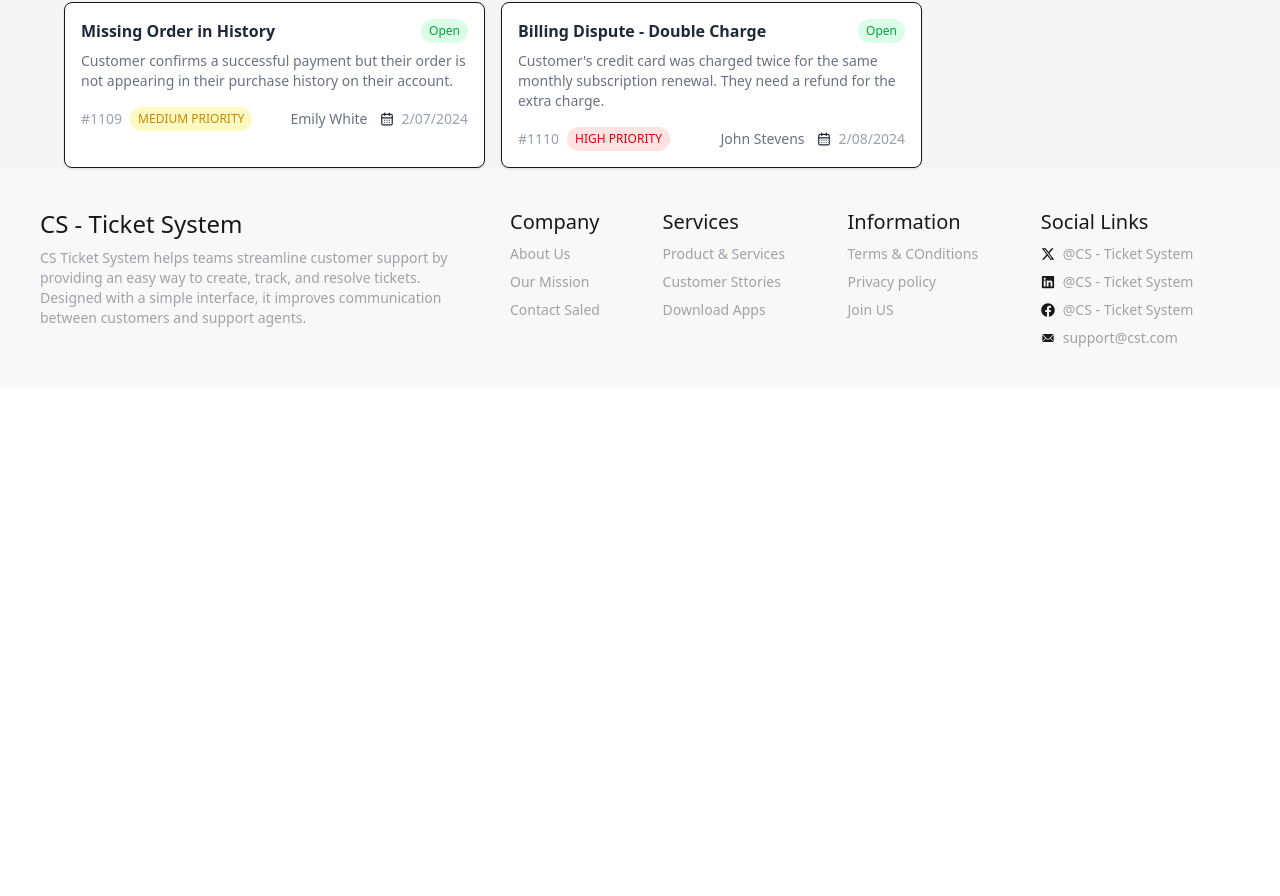
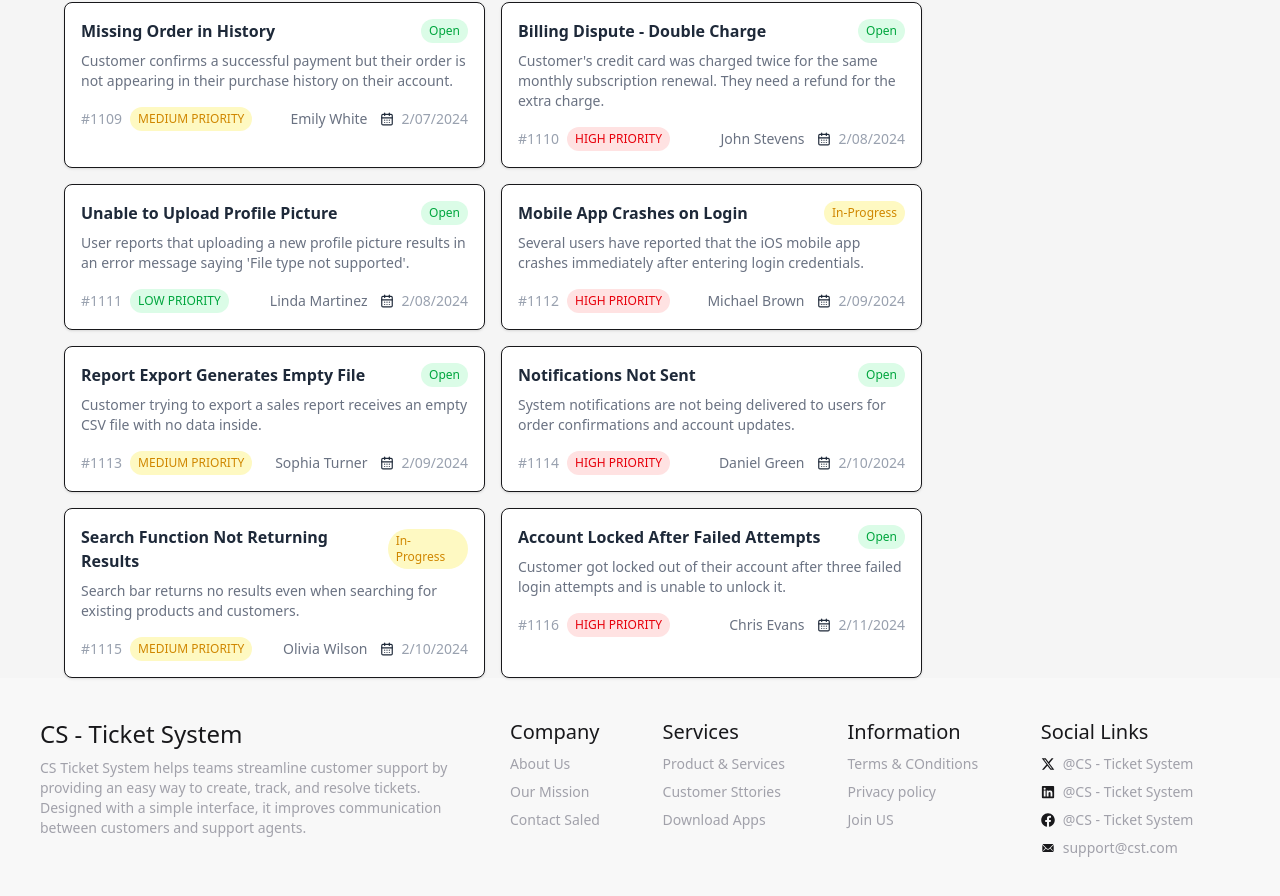
Before and after one commit to mehedihasanshohan/customer-support-zone-react, a React (Vite) app: page / in a window 1280 px wide. Shown: the part 742-1638 px from the top of the page. Before the commit the page ends 1130 px from the top, so only its background shows below. Built offline with nearby package versions, Linux system fonts and the light colour scheme.

Commit message:
update ticket.json

```diff
--- a/public/ticket.json
+++ b/public/ticket.json
@@ -6,7 +6,7 @@
     "priority": "HIGH PRIORITY",
     "status": "In-Progress",
     "customer": "Sarah Chen",
-    "date": "2/05/2024"
+    "createdAt": "2/05/2024"
   },
   {
     "id": "#1106",
@@ -15,7 +15,7 @@
     "priority": "HIGH PRIORITY",
     "status": "Open",
     "customer": "Alex Rodriguez",
-    "date": "2/06/2024"
+    "createdAt": "2/06/2024"
   },
   {
     "id": "#1107",
@@ -24,7 +24,7 @@
     "priority": "LOW PRIORITY",
     "status": "Open",
     "customer": "Maria Gomez",
-    "date": "2/06/2024"
+    "createdAt": "2/06/2024"
   },
   {
     "id": "#1108",
@@ -33,7 +33,7 @@
     "priority": "HIGH PRIORITY",
     "status": "In-Progress",
     "customer": "David Kim",
-    "date": "2/07/2024"
+    "createdAt": "2/07/2024"
   },
   {
     "id": "#1109",
@@ -42,7 +42,7 @@
     "priority": "MEDIUM PRIORITY",
     "status": "Open",
     "customer": "Emily White",
-    "date": "2/07/2024"
+    "createdAt": "2/07/2024"
   },
   {
     "id": "#1110",
@@ -51,6 +51,60 @@
     "priority": "HIGH PRIORITY",
     "status": "Open",
     "customer": "John Stevens",
-    "date": "2/08/2024"
+    "createdAt": "2/08/2024"
+  },
+  {
+    "id": "#1111",
+    "title": "Unable to Upload Profile Picture",
+    "description": "User reports that uploading a new profile picture results in an error message saying 'File type not supported'.",
+    "priority": "LOW PRIORITY",
+    "status": "Open",
+    "customer": "Linda Martinez",
+    "createdAt": "2/08/2024"
+  },
+  {
+    "id": "#1112",
+    "title": "Mobile App Crashes on Login",
+    "description": "Several users have reported that the iOS mobile app crashes immediately after entering login credentials.",
+    "priority": "HIGH PRIORITY",
+    "status": "In-Progress",
+    "customer": "Michael Brown",
+    "createdAt": "2/09/2024"
+  },
+  {
+    "id": "#1113",
+    "title": "Report Export Generates Empty File",
+    "description": "Customer trying to export a sales report receives an empty CSV file with no data inside.",
+    "priority": "MEDIUM PRIORITY",
+    "status": "Open",
+    "customer": "Sophia Turner",
+    "createdAt": "2/09/2024"
+  },
+  {
+    "id": "#1114",
+    "title": "Notifications Not Sent",
+    "description": "System notifications are not being delivered to users for order confirmations and account updates.",
+    "priority": "HIGH PRIORITY",
+    "status": "Open",
+    "customer": "Daniel Green",
+    "createdAt": "2/10/2024"
+  },
+  {
+    "id": "#1115",
+    "title": "Search Function Not Returning Results",
+    "description": "Search bar returns no results even when searching for existing products and customers.",
+    "priority": "MEDIUM PRIORITY",
+    "status": "In-Progress",
+    "customer": "Olivia Wilson",
+    "createdAt": "2/10/2024"
+  },
+  {
+    "id": "#1116",
+    "title": "Account Locked After Failed Attempts",
+    "description": "Customer got locked out of their account after three failed login attempts and is unable to unlock it.",
+    "priority": "HIGH PRIORITY",
+    "status": "Open",
+    "customer": "Chris Evans",
+    "createdAt": "2/11/2024"
   }
 ]
--- a/src/components/Ticket.jsx
+++ b/src/components/Ticket.jsx
@@ -2,7 +2,7 @@ import React from "react";
 import { LuCalendarDays } from 'react-icons/lu';
 
 const Ticket = ({ ticket, handleProgress }) => {
-  const { id, title, description, priority, status, customer, date } = ticket;
+  const { id, title, description, priority, status, customer, createdAt } = ticket;
 
   // Priority color mapping
   const priorityColors = {
@@ -51,7 +51,7 @@ const Ticket = ({ ticket, handleProgress }) => {
           <span className="text-gray-500">{customer}</span>
           <div className="flex gap-2 justify-center items-center">
             <LuCalendarDays className="text-gray-800 "></LuCalendarDays>
-            <span className="text-gray-400"> {date}</span>
+            <span className="text-gray-400"> {createdAt}</span>
           </div>
         </div>
       </div>
```
Also changed, not shown: 1 other file (tests, documents, lock files or other folders).
